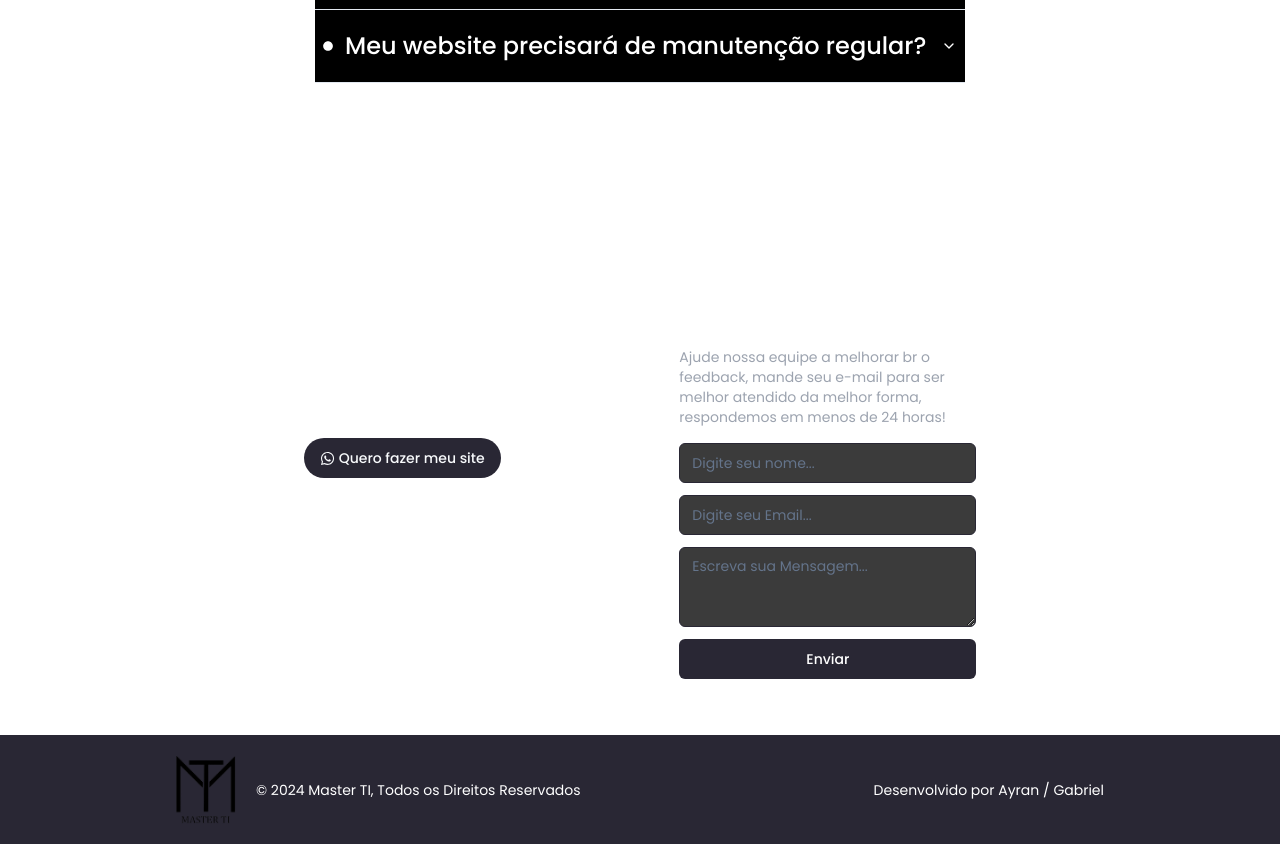
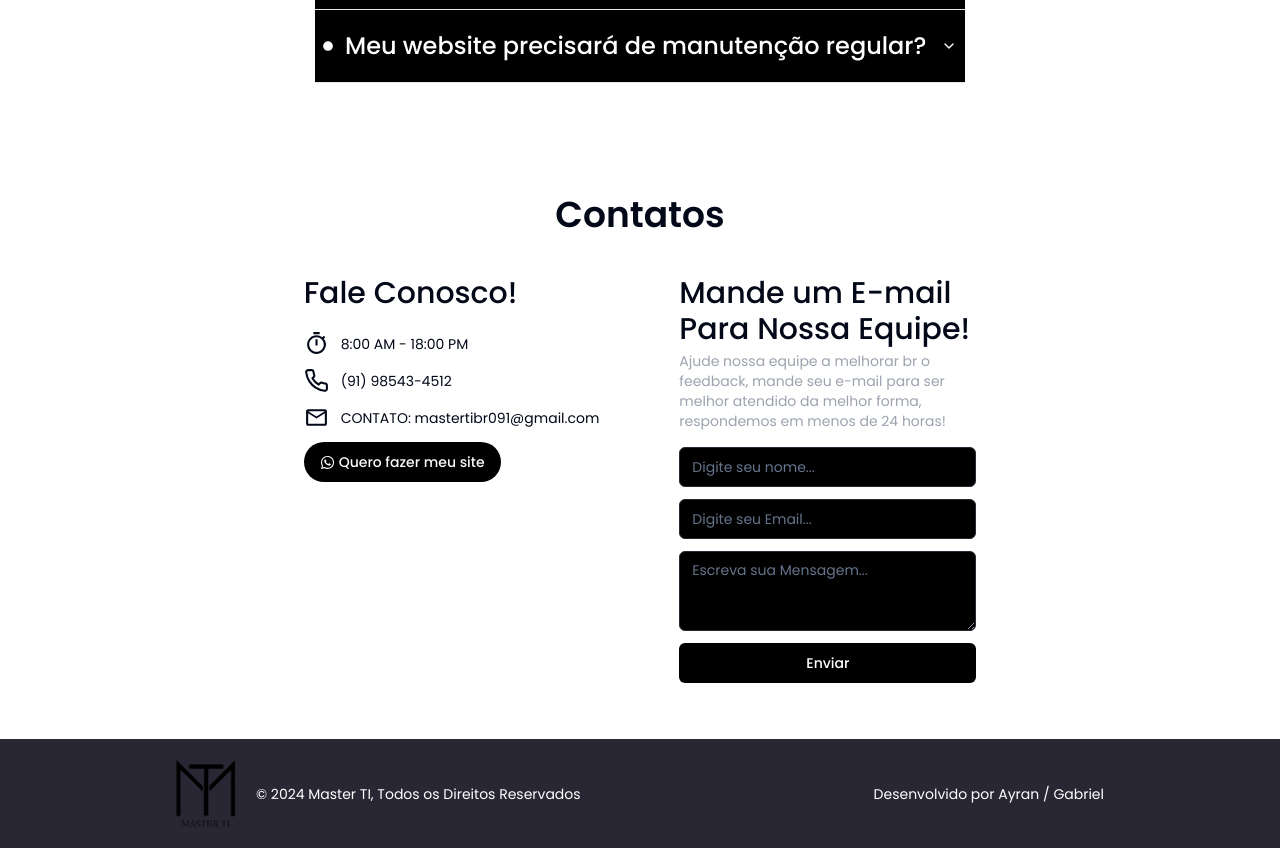
Before and after one commit to ayranoliveira1/master-ti, a Next.js app: page / in a window 1280 px wide. Shown: the part 2580-3428 px from the top of the page. Built offline with nearby package versions, Linux system fonts and the light colour scheme.

Commit message:
Refactor: add new background color to buttons and inputs and changing font size

```diff
--- a/app/components/contacts.tsx
+++ b/app/components/contacts.tsx
@@ -11,13 +11,11 @@ import { Textarea } from "./ui/textarea";
 const Contacts = () => {
    return (
       <div className="flex flex-col items-center gap-10">
-         <h1 className="text-white text-3xl">Contatos</h1>
+         <h1 className="text-4xl font-semibold">Contatos</h1>
 
          <div className="flex jsustify-center">
-            <div className="flex flex-col text-white gap-3 mr-20">
-               <h1 className="text-white text-3xl mb-2 font-semibold">
-                  Fale Conosco!
-               </h1>
+            <div className="flex flex-col gap-3 mr-20">
+               <h1 className=" text-3xl mb-2 font-medium">Fale Conosco!</h1>
                <span className="flex items-center gap-3 text-sm">
                   <MdOutlineTimer size={25} />
                   8:00 AM - 18:00 PM
@@ -36,7 +34,7 @@ const Contacts = () => {
                   }
                   target="_blank"
                >
-                  <Button className="flex items-center gap-1 w-fit rounded-3xl text-sm bg-[#292734]">
+                  <Button className="flex items-center gap-1 w-fit rounded-3xl text-sm bg-black">
                      <FaWhatsapp size={15} />
                      Quero fazer meu site
                   </Button>
@@ -44,7 +42,7 @@ const Contacts = () => {
             </div>
 
             <div className="flex flex-col gap-1">
-               <h1 className="text-white text-3xl font-semibold">
+               <h1 className="text-3xl font-medium">
                   Mande um E-mail <br /> Para Nossa Equipe!
                </h1>
 
@@ -56,25 +54,25 @@ const Contacts = () => {
 
                <form
                   action={"https://formsubmit.co/mastertibr091@gmail.com"}
+                  method="POST"
                   className="flex flex-col gap-3 mt-3"
-                  method="POST"
                >
                   <Input
-                     className="bg-[#3B3B3B] border-[#292734] text-white"
+                     className="bg-black border-[#292734] text-white"
                      placeholder="Digite seu nome..."
                      name="name"
                      required
                   />
 
                   <Input
-                     className="bg-[#3B3B3B] border-[#292734] text-white"
+                     className="bg-black border-[#292734] text-white"
                      placeholder="Digite seu Email..."
                      name="email"
                      required
                   />
 
                   <Textarea
-                     className="bg-[#3B3B3B] border-[#292734] text-white"
+                     className="bg-black border-[#292734] text-white"
                      placeholder="Escreva sua Mensagem..."
                      name="message"
                      required
@@ -82,7 +80,7 @@ const Contacts = () => {
 
                   <Button
                      type="submit"
-                     className="bg-[#292734] border-[#292734] text-white"
+                     className="bg-black border-[#292734] text-white"
                   >
                      Enviar
                   </Button>
--- a/app/page.tsx
+++ b/app/page.tsx
@@ -28,7 +28,7 @@ export default function Home() {
             <Questions />
          </div>
 
-         <div id="contacts" className="py-14 container px-20">
+         <div id="contacts" className="py-14 container mx-auto">
             <Contacts />
          </div>
       </>
```
